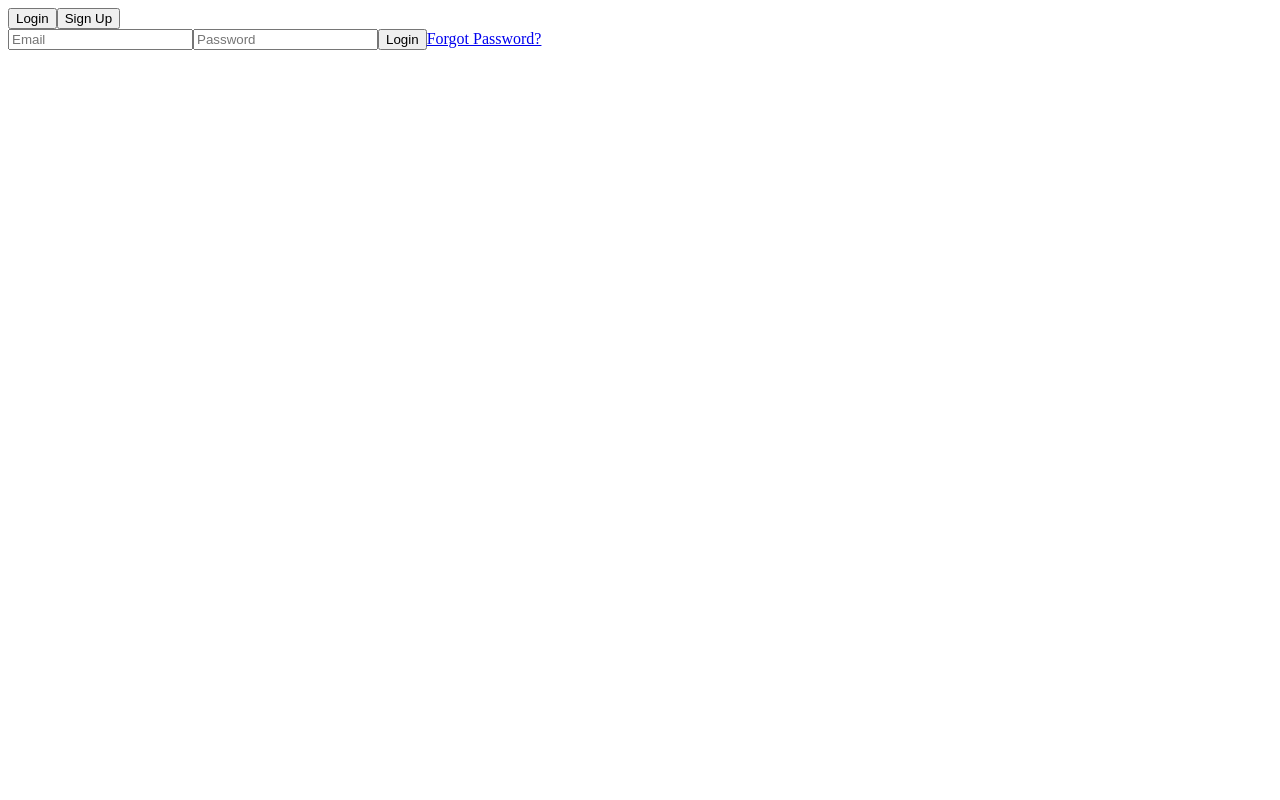
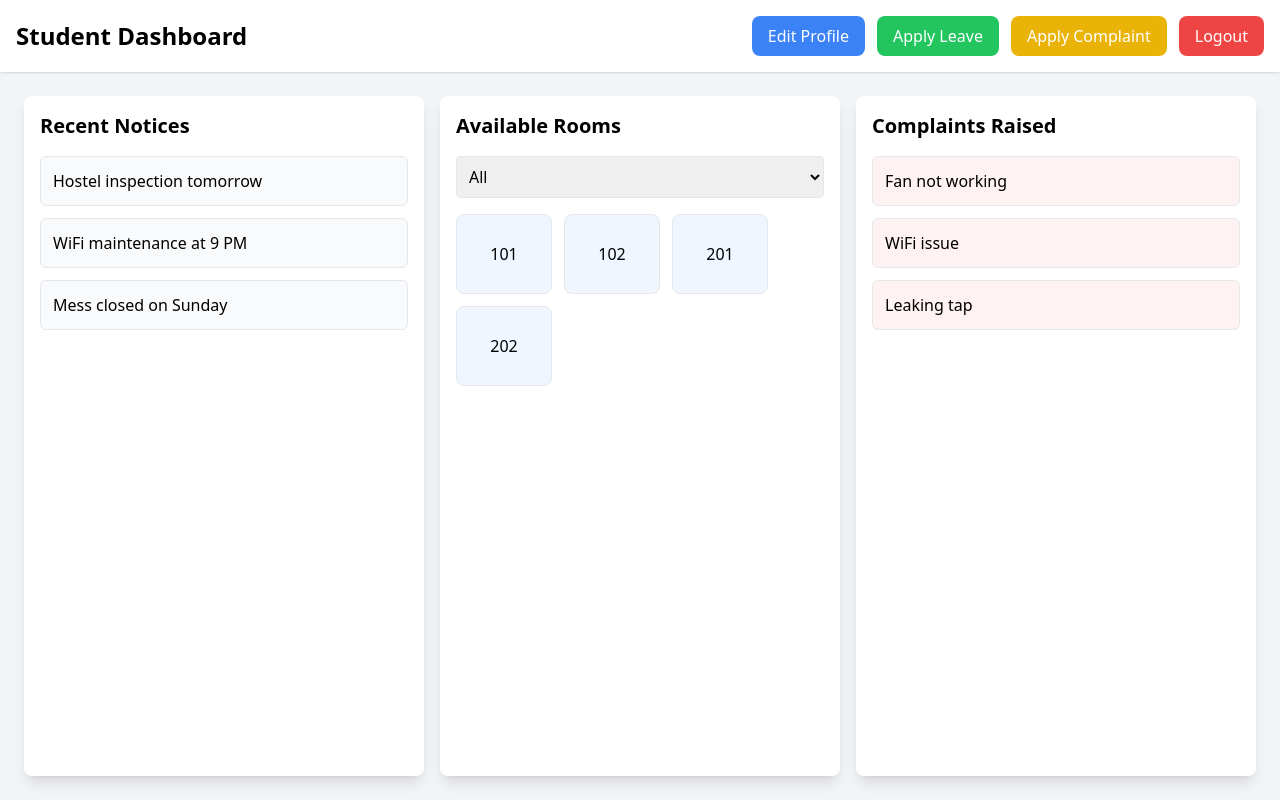
Before and after one commit to varsha346/hostel_frontend, a React (Create React App) app: page /dashboard in a window 1280 px wide. Before the commit this address led to /login. Built offline with nearby package versions, Linux system fonts and the light colour scheme.

Commit message:
Added the student dashboard

```diff
--- a/package.json
+++ b/package.json
@@ -8,6 +8,7 @@
     "@testing-library/react": "^16.3.0",
     "@testing-library/user-event": "^13.5.0",
     "axios": "^1.12.2",
+    "framer-motion": "^12.23.19",
     "react": "^19.1.1",
     "react-dom": "^19.1.1",
     "react-router-dom": "^7.9.1",
@@ -39,6 +40,8 @@
     ]
   },
   "devDependencies": {
-    "tailwindcss": "^4.1.13"
+    "autoprefixer": "^10.4.21",
+    "postcss": "^8.5.6",
+    "tailwindcss": "^3.4.17"
   }
 }
--- /dev/null
+++ b/postcss.config.js
@@ -0,0 +1,6 @@
+module.exports = {
+  plugins: {
+    tailwindcss: {},
+    autoprefixer: {},
+  },
+}
--- a/src/App.js
+++ b/src/App.js
@@ -1,39 +1,20 @@
 import React from "react";
-import { BrowserRouter as Router, Routes, Route, Navigate } from "react-router-dom";
-import LoginSignup from "../src/loginSignup";
+import { BrowserRouter as Router, Routes, Route } from "react-router-dom";
+import LandingPage from "./pages/LandingPage"
+import LoginSignup from "./pages/loginSignup";
+import Student_Dashboard from "./pages/StudentDashboard";
 
-// Temporary placeholder Dashboard
-const Dashboard = () => {
-  return (
-    <div className="flex items-center justify-center h-screen">
-      <h1 className="text-3xl font-bold">Dashboard Coming Soon...</h1>
-    </div>
-  );
-};
-
-// PrivateRoute component to protect dashboard
-const PrivateRoute = ({ children }) => {
-  const token = localStorage.getItem("token");
-  return token ? children : <Navigate to="/login" replace />;
-};
-
-export default function App() {
+function App() {
   return (
     <Router>
       <Routes>
-        <Route path="/" element={<Navigate to="/login" replace />} />
-        <Route path="/login" element={<LoginSignup />} />
-        <Route
-          path="/dashboard"
-          element={
-            <PrivateRoute>
-              <Dashboard />
-            </PrivateRoute>
-          }
-        />
-        {/* Redirect any unknown route to login */}
-        <Route path="*" element={<Navigate to="/login" replace />} />
+        <Route path="/" element={<LandingPage />} />
+        <Route path="/auth" element={<LoginSignup />} />
+        <Route path="/dashboard" element={<Student_Dashboard />} />
       </Routes>
     </Router>
+
   );
 }
+
+export default App;
--- a/src/index.js
+++ b/src/index.js
@@ -1,8 +1,7 @@
 import React from 'react';
 import ReactDOM from 'react-dom/client';
+import App from "./App";
 import './index.css';
-import App from './App';
-
 
 const root = ReactDOM.createRoot(document.getElementById('root'));
 root.render(
--- /dev/null
+++ b/src/pages/LandingPage.jsx
@@ -0,0 +1,23 @@
+import React from "react";
+import { useNavigate } from "react-router-dom";
+
+const LandingPage = () => {
+  const navigate = useNavigate();
+
+  return (
+    <div className="flex h-screen items-center justify-center bg-blue-100">
+      <div className="text-center">
+        <h1 className="text-3xl font-bold mb-6">Welcome to Hostel Portal</h1>
+        <p className="text-gray-700 mb-6">Manage rooms, notices, and leave applications easily.</p>
+        <button
+          onClick={() => navigate("/auth")}
+          className="px-6 py-3 bg-blue-600 text-white rounded-lg hover:bg-blue-700"
+        >
+          Get Started
+        </button>
+      </div>
+    </div>
+  );
+};
+
+export default LandingPage;
--- /dev/null
+++ b/src/pages/StudentDashboard.jsx
@@ -0,0 +1,136 @@
+import React, { useState } from "react";
+import { useNavigate } from "react-router-dom";
+import axiosInstance from "../utils/axiosInstance";
+
+const Student_Dashboard = () => {
+  const navigate = useNavigate();
+
+  const [roomType, setRoomType] = useState("All");
+  const [rooms] = useState([
+    { id: 1, number: "101", type: "Single" },
+    { id: 2, number: "102", type: "Single" },
+    { id: 3, number: "201", type: "Double" },
+    { id: 4, number: "202", type: "Double" },
+  ]);
+
+  const [complaints] = useState([
+    "Fan not working",
+    "WiFi issue",
+    "Leaking tap",
+  ]);
+
+  const [notices] = useState([
+    "Hostel inspection tomorrow",
+    "WiFi maintenance at 9 PM",
+    "Mess closed on Sunday",
+  ]);
+
+  // ✅ Logout handler
+  const handleLogout = async () => {
+    try {
+      await axiosInstance.post("/auth/logout", {});
+    } catch (error) {
+      console.error("Logout failed:", error);
+    } finally {
+      navigate("/"); // redirect to landing/login
+    }
+  };
+
+  const filteredRooms =
+    roomType === "All" ? rooms : rooms.filter((room) => room.type === roomType);
+
+  return (
+    <div className="min-h-screen bg-gray-100 flex flex-col">
+      {/* ---------------- HEADER ---------------- */}
+      <header className="bg-white shadow p-4 flex justify-between items-center">
+        <h1 className="text-2xl font-bold">Student Dashboard</h1>
+        <div className="flex gap-3">
+          <button
+            className="bg-blue-500 hover:bg-blue-600 text-white px-4 py-2 rounded-lg"
+            onClick={() => navigate("/profile")}
+          >
+            Edit Profile
+          </button>
+          <button
+            className="bg-green-500 hover:bg-green-600 text-white px-4 py-2 rounded-lg"
+            onClick={() => navigate("/apply-leave")}
+          >
+            Apply Leave
+          </button>
+          <button
+            className="bg-yellow-500 hover:bg-yellow-600 text-white px-4 py-2 rounded-lg"
+            onClick={() => navigate("/apply-complaint")}
+          >
+            Apply Complaint
+          </button>
+          <button
+            className="bg-red-500 hover:bg-red-600 text-white px-4 py-2 rounded-lg"
+            onClick={handleLogout}
+          >
+            Logout
+          </button>
+        </div>
+      </header>
+
+      {/* ---------------- MAIN CONTENT ---------------- */}
+      <main className="flex-1 grid grid-cols-3 gap-4 p-6">
+        {/* -------- Notices -------- */}
+        <section className="bg-white rounded-lg shadow-lg p-4 flex flex-col">
+          <h2 className="text-xl font-bold mb-4">Recent Notices</h2>
+          <div className="flex-1 space-y-3 overflow-y-auto">
+            {notices.map((notice, idx) => (
+              <div
+                key={idx}
+                className="p-3 border rounded-md bg-gray-50 hover:bg-gray-100"
+              >
+                {notice}
+              </div>
+            ))}
+          </div>
+        </section>
+
+        {/* -------- Rooms -------- */}
+        <section className="bg-white rounded-lg shadow-lg p-4 flex flex-col">
+          <h2 className="text-xl font-bold mb-4">Available Rooms</h2>
+          <select
+            value={roomType}
+            onChange={(e) => setRoomType(e.target.value)}
+            className="p-2 border rounded mb-4"
+          >
+            <option value="All">All</option>
+            <option value="Single">Single</option>
+            <option value="Double">Double</option>
+          </select>
+          <div className="flex flex-wrap gap-3 overflow-y-auto">
+            {filteredRooms.map((room) => (
+              <div
+                key={room.id}
+                className="w-24 h-20 flex items-center justify-center border rounded-lg bg-blue-50 cursor-pointer hover:bg-blue-100"
+                onClick={() => navigate(`/room/${room.id}`)}
+              >
+                {room.number}
+              </div>
+            ))}
+          </div>
+        </section>
+
+        {/* -------- Complaints -------- */}
+        <section className="bg-white rounded-lg shadow-lg p-4 flex flex-col">
+          <h2 className="text-xl font-bold mb-4">Complaints Raised</h2>
+          <div className="flex-1 space-y-3 overflow-y-auto">
+            {complaints.map((complaint, idx) => (
+              <div
+                key={idx}
+                className="p-3 border rounded-md bg-red-50 hover:bg-red-100"
+              >
+                {complaint}
+              </div>
+            ))}
+          </div>
+        </section>
+      </main>
+    </div>
+  );
+};
+
+export default Student_Dashboard;
--- a/src/loginSignup.jsx
+++ b/src/pages/loginSignup.jsx
@@ -1,11 +1,12 @@
 import React, { useState } from "react";
-import axiosInstance from "./utils/axiosInstance";
+import axiosInstance from "../utils/axiosInstance";
 import { useNavigate, Link } from "react-router-dom";
 
-const LoginSignup = () => {
+const LoginSignup
+ = () => {
   const [isLogin, setIsLogin] = useState(true);
   const [loginData, setLoginData] = useState({ email: "", password: "" });
-  const [signupData, setSignupData] = useState({ name: "", email: "", password: "" });
+  const [signupData, setSignupData] = useState({ name: "", email: "", password: "", userType: "" });
   const [loginError, setLoginError] = useState("");
   const [loading, setLoading] = useState(false);
   const navigate = useNavigate();
@@ -16,10 +17,8 @@ const LoginSignup = () => {
     setLoginError("");
     setLoading(true);
     try {
-      const response = await axiosInstance.post("/auth/login", loginData);
-      // Save JWT token
-      localStorage.setItem("token", response.data.token);
-      // Redirect to dashboard
+      await axiosInstance.post("/auth/login", loginData);
+      // ✅ Cookie is set by backend, no need to store token manually
       navigate("/dashboard");
     } catch (error) {
       const msg = error?.response?.data?.error || "Login failed. Please try again.";
@@ -35,25 +34,26 @@ const LoginSignup = () => {
     try {
       await axiosInstance.post("/auth/register", signupData);
       alert("Signup successful! Please login.");
-      setIsLogin(true); // switch to login after signup
+      setIsLogin(true);
     } catch (error) {
       console.log("Signup Failed:", error.response?.data || error.message);
-      alert(error.response?.data || "Signup failed!");
+      alert(error.response?.data?.error || "Signup failed!");
     }
   };
 
   return (
     <div className="flex h-screen items-center justify-center bg-gray-100">
       <div className="w-full max-w-md p-8 bg-white rounded-xl shadow-lg">
+        {/* Switch between login and signup */}
         <div className="flex justify-between mb-6">
           <button
-            className={`w-1/2 py-2 font-bold ${isLogin ? "bg-blue-600 text-white" : ""}`}
+            className={`w-1/2 py-2 font-bold ${isLogin ? "bg-blue-600 text-white" : "bg-gray-200"}`}
             onClick={() => setIsLogin(true)}
           >
             Login
           </button>
           <button
-            className={`w-1/2 py-2 font-bold ${!isLogin ? "bg-blue-600 text-white" : ""}`}
+            className={`w-1/2 py-2 font-bold ${!isLogin ? "bg-blue-600 text-white" : "bg-gray-200"}`}
             onClick={() => setIsLogin(false)}
           >
             Sign Up
@@ -81,7 +81,7 @@ const LoginSignup = () => {
             {loading && <p className="text-blue-600">Logging in...</p>}
             {loginError && <p className="text-red-600">{loginError}</p>}
 
-            <button type="submit" className="p-3 bg-blue-600 text-white rounded-lg">
+            <button type="submit" className="p-3 bg-blue-600 text-white rounded-lg hover:bg-blue-700">
               Login
             </button>
             <Link to="/forgot-password" className="text-blue-700 text-sm mt-2">
@@ -114,13 +114,13 @@ const LoginSignup = () => {
             />
             <input
               type="text"
-              placeholder="Usertype"
+              placeholder="Usertype (Student/Warden)"
               required
               className="p-3 border rounded-lg"
               onChange={(e) => setSignupData({ ...signupData, userType: e.target.value })}
             />
 
-            <button type="submit" className="p-3 bg-blue-600 text-white rounded-lg">
+            <button type="submit" className="p-3 bg-blue-600 text-white rounded-lg hover:bg-blue-700">
               Sign Up
             </button>
           </form>
@@ -130,4 +130,5 @@ const LoginSignup = () => {
   );
 };
 
-export default LoginSignup;
+export default LoginSignup
+;
--- a/src/tailwind.config.js
+++ b/tailwind.config.js
@@ -1,8 +1,7 @@
 /** @type {import('tailwindcss').Config} */
 module.exports = {
   content: [
-    "./src/**/*.{js,jsx,ts,tsx}",
-    "./index.html",
+    "./src/**/*.{js,jsx,ts,tsx}",   // 👈 tells Tailwind where to scan for class names
   ],
   theme: {
     extend: {},
```
Also changed, not shown: 1 other file (tests, documents, lock files or other folders).
